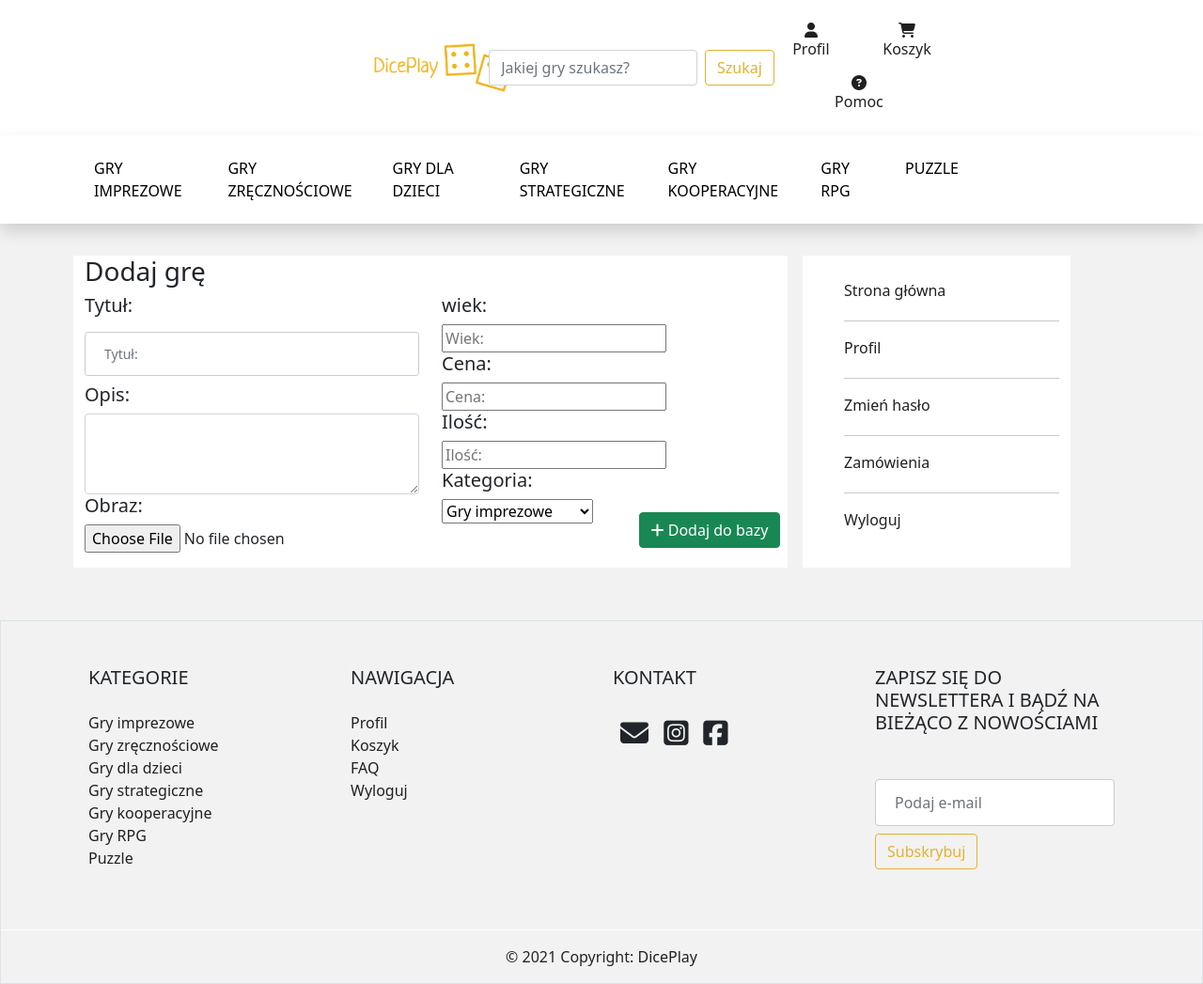
After one commit to pKucinski/wypozyczalnia-gier, a Django app: page /addGameToDatabase/ in a window 1280 px wide. The commit adds this page. Shown: the whole page at 94% size. Run offline with Django 3.2, Linux system fonts and the light colour scheme; a user stored in the database is signed in; data comes from the database, SQL or seed files in the repository; both versions use the stored data as it was after the commit; some libraries are stand-ins or nearby versions.

Commit message:
addGameByAdmin

```diff
--- a/main/views.py
+++ b/main/views.py
@@ -1,5 +1,5 @@
 from django.contrib.auth import authenticate
-from django.contrib.auth.decorators import login_required
+from django.contrib.auth.decorators import login_required, user_passes_test
 from django.contrib.auth.models import User
 from django.http import HttpResponseRedirect
 from django.urls import reverse
@@ -69,6 +69,24 @@ def logout_request(request):
 
 def faq(request):
     return render(request, 'faq.html')
+
+@user_passes_test(lambda u: u.is_superuser)
+def addGameToDatabase(request):
+    data = Product.objects.all()
+    all_categories = Categories.objects.all()
+    if request.method == "POST" and request.FILES['imagetoUpload']:
+        tytul = request.POST['tytul']
+        opis = request.POST['opis']
+        wiek = request.POST['wiek']
+        cena = request.POST['cena']
+        ilosc = request.POST['ilosc']
+        kategoria = request.POST['categories']
+        category = get_object_or_404(Categories, category_name=kategoria)
+        images = request.FILES['imagetoUpload']
+        p=Product(title=tytul,description=opis,age=wiek,price=cena,amount=ilosc,category=category,image=images)
+        p.save()
+
+    return render(request, 'addGameToDatabase.html', {"all_categories": all_categories, "products": data})
 
 
 def koszyk(request):
@@ -187,7 +205,6 @@ def updateprofil(request):
     email = request.POST['email']
     u=UserProfile.objects.get(user=request.user)
     user = User.objects.get(username=request.user)
-    print(user)
     user.first_name = imie
     user.last_name=nazwisko
     user.email=email
--- a/static/css/style.css
+++ b/static/css/style.css
@@ -189,7 +189,6 @@ card:hover{
 	}
 }
 
-
 .add-cart{
 float: right;
 margin-top: -15%;
--- /dev/null
+++ b/templates/addGameToDatabase.html
@@ -0,0 +1,56 @@
+{% extends 'main.html' %}
+{% block title %} Login {% endblock %}
+{% block body %}
+{% load static %}
+
+<div class="container">
+    <div class="row">
+        <div class="col-8 m-2" style="background-color: white;">
+            <h3>Dodaj grę</h3>
+            <form method = "post" id=upload_{{lecture.pk}} action="" enctype="multipart/form-data">
+                {% csrf_token %}
+                <div class="row">
+                    <div class="col">
+                        <h5>Tytuł:</h5>
+                            <input class="form-control form-control-sm" placeholder="Tytuł:" type="text" name="tytul">
+                        <h5>Opis:</h5>
+                            <textarea class="form-control" id="exampleFormControlTextarea1" rows="3" name="opis"></textarea>
+                        <h5>Obraz: </h5>
+                            <input type="file" name='imagetoUpload' value="Upload image..."/><br>
+                    </div>
+
+                    <div class="col position-relative">
+                        <h5>wiek: </h5>
+                            <input type="number" class="form-control-xs" placeholder="Wiek:"  name="wiek">
+                        <h5>Cena: </h5>
+                            <input type="number" class="form-control-xs" placeholder="Cena:"  name="cena">
+                        <h5>Ilość: </h5>
+                            <input type="number" class="form-control-xs" placeholder="Ilość:"  name="ilosc">
+                        <h5>Kategoria: </h5>
+                            <select name="categories">
+                                {% for all_categories in all_categories %}
+                                    <option value="{{ all_categories.category_name }}">{{ all_categories.category_name }}</option>
+                                {% endfor %}
+                            </select>
+                        <div class="position-absolute" style="right:2%; bottom:2%;"><button class="btn btn-success"  type="submit"><i class="fas fa-plus"></i> Dodaj do bazy</button></div>
+                    </div>
+                </div>
+            </form>
+        </div>
+        <div id="profile-list" class="col-3 m-2"style="background-color: white;">
+               <ul>
+                   <a href="/"><li>Strona główna</li></a>
+                   <hr/>
+                   <a href="/profil"><li>Profil</li></a>
+                   <hr/>
+                   <a href="/haslo"><li>Zmień hasło</li></a>
+                   <hr/>
+                   <a href="/zamowienia"><li>Zamówienia</li></a>
+                   <hr/>
+                   <a href="/logout"><li>Wyloguj</li></a>
+               </ul>
+            </div>
+    </div>
+</div>
+
+{% endblock %}
--- a/templates/main.html
+++ b/templates/main.html
@@ -20,7 +20,11 @@
 
 <body onload="updateSubTotal();countVat();whenDelivery()">
 
-
+<div style="position:sticky;
+    top:0;
+    width:100%;
+    z-index:100;
+    background-color:white;">
 <nav class="navbar xx navbar-expand-lg" style="background-color: white;">
     <div class="container-fluid">
         <a class="navbar-brand" href="/"><img style="width:8em; margin-left: 15em" class="img-fluid"
@@ -58,6 +62,9 @@
                             {% endif %}
                             {% if user.is_authenticated %}
                             <li><a class="dropdown-item" href="/profil">Profil</a></li>
+                            {% if user.is_superuser %}
+                            <li><a class="dropdown-item" href="/addGameToDatabase">Dodaj grę</a></li>
+                            {% endif %}
                             <li><a class="dropdown-item" href="/haslo">Zmień hasło</a></li>
                             <li><a class="dropdown-item" href="/zamowienia">Zamówienia</a></li>
                             <li>
@@ -120,7 +127,7 @@
         </ul>
     </div>
 </nav>
-
+</div>
 
 {% block body %} {% endblock %}
 <div class="footer">
--- a/wypozyczalnia-gier/urls.py
+++ b/wypozyczalnia-gier/urls.py
@@ -4,7 +4,8 @@ from django.urls import path, include
 
 from main import views
 from main.views import index, login_page, faq, orders, profile, logout_request, signup, profile, show_product, \
-    show_basket, products_category, change_password, add_to_basket, remove_item_from_basket, editProfil, updateprofil
+    show_basket, products_category, change_password, add_to_basket, remove_item_from_basket, editProfil, updateprofil, \
+    addGameToDatabase
 
 from main.views import index, login_page, faq, orders, logout_request, signup, profile, show_product, show_basket, change_password,show_search,send_Email
 
@@ -18,6 +19,7 @@ urlpatterns = [
     url(r'^haslo/$', change_password, name="change_password"),
     path('koszyk/', show_basket),
     path('search/', show_search, name="search_game"),
+    path('addGameToDatabase/', addGameToDatabase ),
     path('index/', add_to_basket, name="searchid"),
     path('basket/', remove_item_from_basket, name="deleteid"),
     path('nigdzie/', updateprofil, name="updateprofil"), #alert że dane zostały zmienione
```
Also changed, not shown: db.sqlite3.
